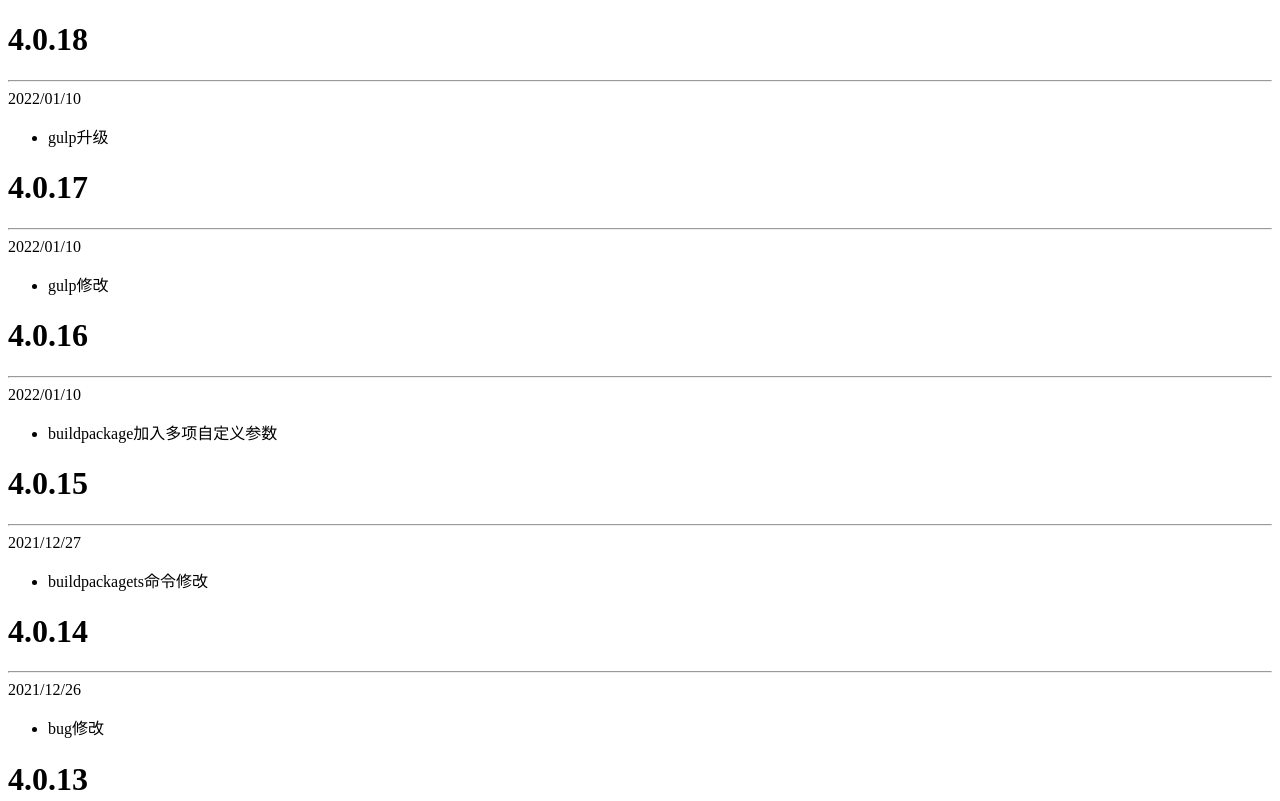
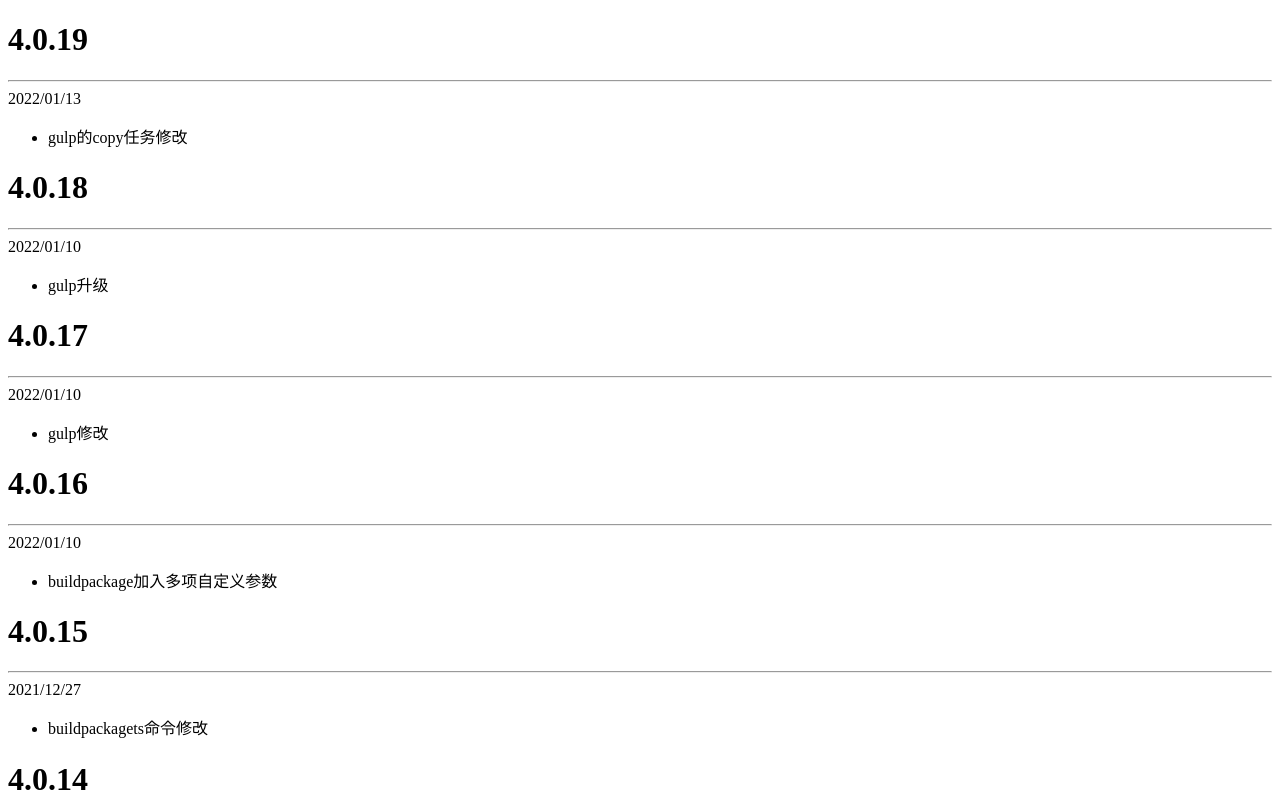
Before and after one commit to playerljc/CTSJ-BUILD, a website: page changelog/CHANGELOG.html in a window 1280 px wide. Shown: the top 801 px of the page. Drawn offline with Linux system fonts and the light colour scheme.

Commit message:
[update] gulp的copy修改

```diff
--- a/changelog/CHANGELOG.html
+++ b/changelog/CHANGELOG.html
@@ -10,6 +10,13 @@
   </head>
 
   <body>
+    <h1>4.0.19</h1>
+    <hr />
+    <div>2022/01/13</div>
+    <ul>
+      <li>gulp的copy任务修改</li>
+    </ul>
+
     <h1>4.0.18</h1>
     <hr />
     <div>2022/01/10</div>
```
Also changed, not shown: gulpfile.js (+5 -3 lines), changelog/CHANGELOG.md.
